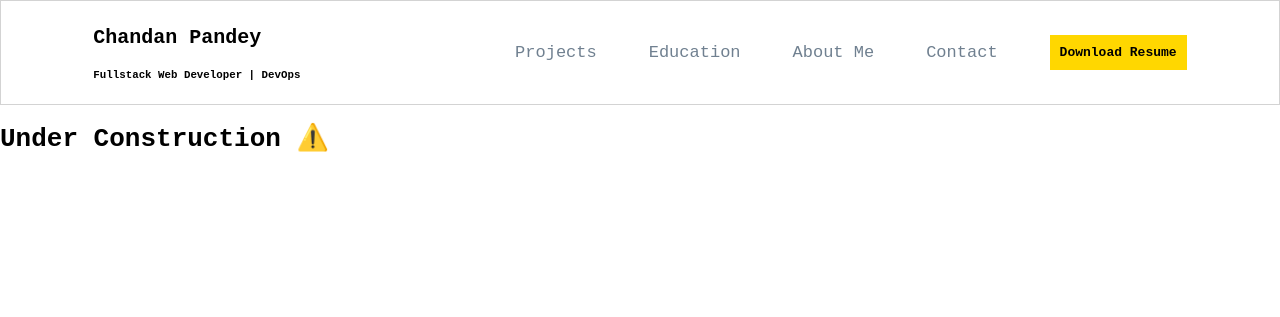
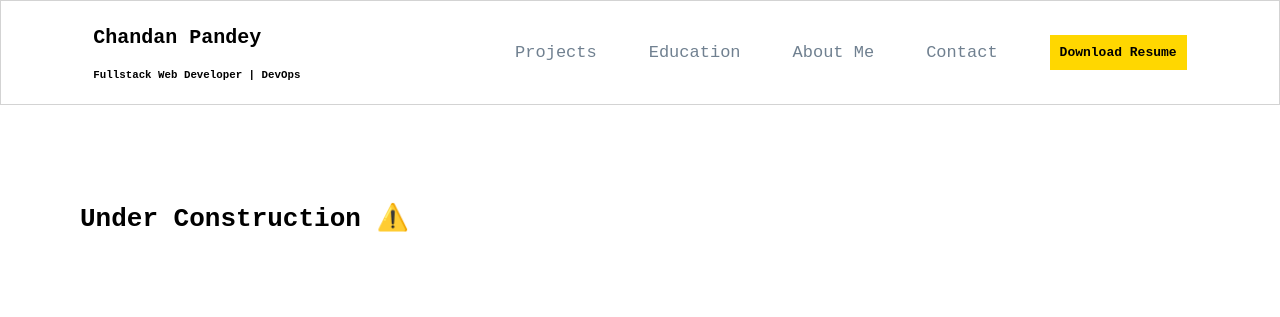
Before and after one commit to ChandanP007/ChandanP007.github.io, a plain HTML site: page index.html in a window 1280 px wide. Drawn offline with Linux system fonts and the light colour scheme.

Commit message:
Update index.css

```diff
--- a/stylesheets/index.css
+++ b/stylesheets/index.css
@@ -80,3 +80,5 @@ body{
     background: grey;
     height: 20rem;
 }
+.const-message{
+    padding: 5rem;}
```
